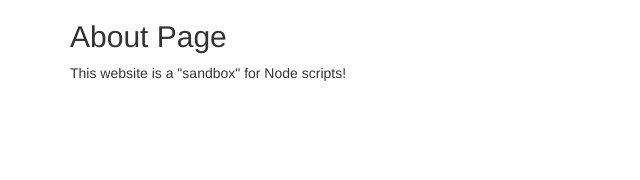
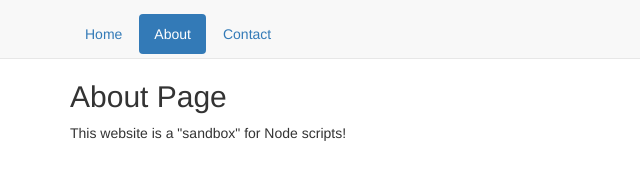
Before and after one commit to VinceGonzales/Xolartek-Node-Sandbox, a website: page src/web/about.html in a window 1280 px wide. Shown: the whole page, without its empty margins (0-640 px from the left). Drawn offline with nearby package versions, Linux system fonts and the light colour scheme.

Commit message:
added navbar

```diff
--- a/package.json
+++ b/package.json
@@ -5,7 +5,7 @@
 	"main": "./dist/main.js",
 	"scripts": {
 		"test": "echo \"Error: no test specified\" && exit 1",
-		"debug": "node --inspect dist\\main.js"
+		"debug": "tsc && node --inspect dist\\main.js"
 	},
 	"keywords": [],
 	"author": "Vincent Gonzales",
--- a/src/web/about.html
+++ b/src/web/about.html
@@ -10,7 +10,16 @@
     <link rel="stylesheet" href="https://stackpath.bootstrapcdn.com/bootstrap/3.3.7/css/bootstrap.min.css">
 </head>
 <body>
-<div class="container">
+<nav class="navbar navbar-default navbar-fixed-top">
+    <div class="container" style="padding-top:14px;padding-bottom:4px;">
+        <ul class="nav nav-pills">
+            <li role="presentation"><a href="index.html">Home</a></li>
+            <li role="presentation" class="active"><a href="#">About</a></li>
+            <li role="presentation"><a href="contact.html">Contact</a></li>
+        </ul>
+    </div>
+</nav>
+<div class="container" style="margin-top:60px;">
     <div class="row">
         <div class="col-md-6">
             <h2>About Page</h2>
```
Also changed, not shown: src/web/contact.html (+10 -1 lines), src/web/index.html (+10 -1 lines).
